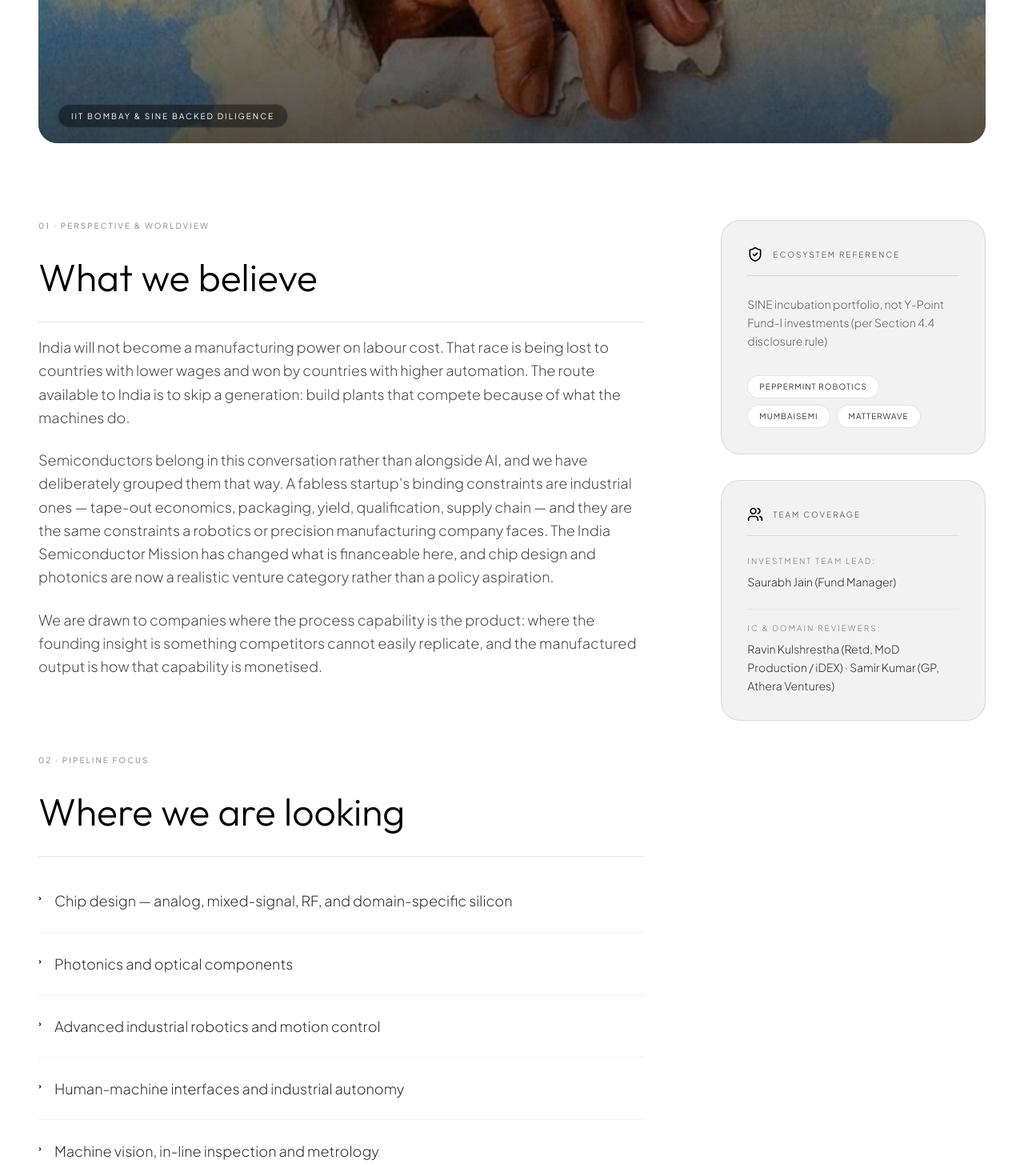
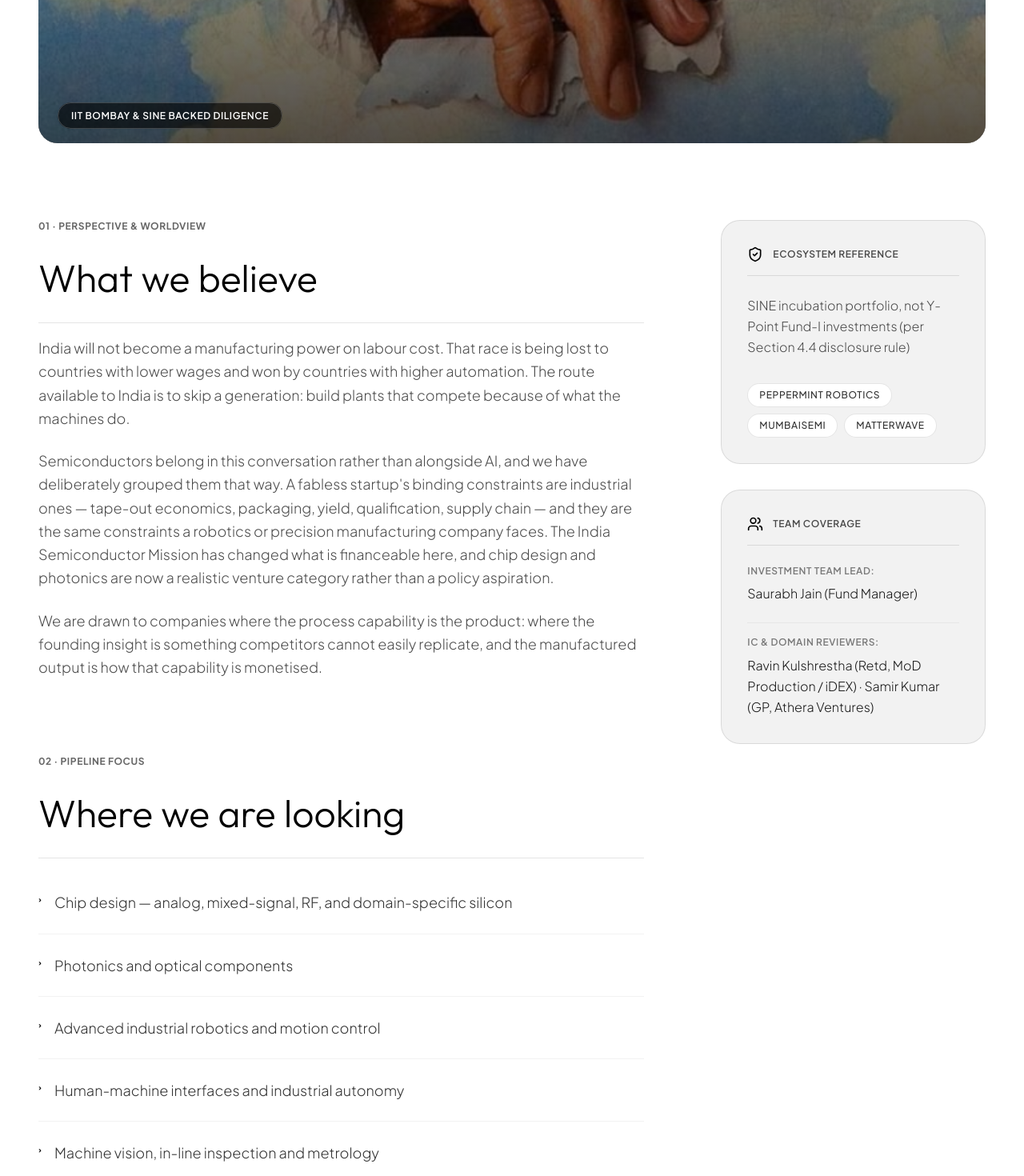
Before and after one commit to Ankit-singh-dot/y-point, a Next.js app in the folder my-app/: page /focus-areas/advanced-manufacturing-semiconductor in a window 1280 px wide. Shown: the part 1200-2670 px from the top of the page at 80% size. Built offline with nearby package versions, Linux system fonts and the light colour scheme.

Commit message:
second_updateapp/focus-areas/[slug]/page.tsx

```diff
--- a/my-app/app/focus-areas/[slug]/page.tsx
+++ b/my-app/app/focus-areas/[slug]/page.tsx
@@ -47,9 +47,9 @@ export default async function VerticalDetailPage({ params }: Props) {
         <div>
           <Link
             href="/focus-areas"
-            className="group inline-flex items-center gap-2.5 font-sans text-[10px] uppercase tracking-[0.2em] text-black/40 dark:text-white/40 hover:text-black dark:hover:text-white transition-colors"
+            className="group inline-flex items-center gap-2.5 font-sans text-xs uppercase tracking-wider text-black/60 dark:text-white/60 hover:text-black dark:hover:text-white transition-colors font-medium"
           >
-            <ArrowLeft className="h-3 w-3 transition-transform group-hover:-translate-x-1" />
+            <ArrowLeft className="h-3.5 w-3.5 transition-transform group-hover:-translate-x-1" />
             <span>Back to All Focus Areas</span>
           </Link>
         </div>
@@ -81,7 +81,7 @@ export default async function VerticalDetailPage({ params }: Props) {
           />
           <div className="absolute inset-0 bg-gradient-to-t from-black/60 to-transparent" />
           <div className="absolute bottom-4 sm:bottom-6 left-4 sm:left-6 right-4 sm:right-6">
-            <span className="font-sans text-[9px] sm:text-[10px] uppercase tracking-[0.2em] text-white bg-black/40 px-3.5 py-1.5 sm:px-4 sm:py-2 rounded-full border border-white/10 backdrop-blur-md">
+            <span className="font-sans text-xs uppercase tracking-wider font-semibold text-white bg-black/60 px-4 py-2 rounded-full border border-white/20 backdrop-blur-md">
               IIT Bombay &amp; SINE Backed Diligence
             </span>
           </div>
@@ -92,7 +92,7 @@ export default async function VerticalDetailPage({ params }: Props) {
           <div className="lg:col-span-8 space-y-24">
             {/* Block 2: What We Believe */}
             <div className="space-y-8">
-              <div className="font-sans text-[10px] uppercase tracking-[0.2em] text-black/40 dark:text-white/40 font-medium">
+              <div className="font-sans text-xs uppercase tracking-wider text-black/60 dark:text-white/60 font-bold">
                 01 · PERSPECTIVE &amp; WORLDVIEW
               </div>
               <h2 className="font-display font-light text-4xl sm:text-5xl text-black dark:text-white">
@@ -107,7 +107,7 @@ export default async function VerticalDetailPage({ params }: Props) {
 
             {/* Block 3: Where We Are Looking */}
             <div className="space-y-8">
-              <div className="font-sans text-[10px] uppercase tracking-[0.2em] text-black/40 dark:text-white/40 font-medium">
+              <div className="font-sans text-xs uppercase tracking-wider text-black/60 dark:text-white/60 font-bold">
                 02 · PIPELINE FOCUS
               </div>
               <h2 className="font-display font-light text-4xl sm:text-5xl text-black dark:text-white">
@@ -128,7 +128,7 @@ export default async function VerticalDetailPage({ params }: Props) {
 
             {/* Block 4: What a Fundable Company Looks Like Here */}
             <div className="space-y-8">
-              <div className="font-sans text-[10px] uppercase tracking-[0.2em] text-black/40 dark:text-white/40 font-medium">
+              <div className="font-sans text-xs uppercase tracking-wider text-black/60 dark:text-white/60 font-bold">
                 03 · THE INVESTMENT BAR
               </div>
               <h2 className="font-display font-light text-4xl sm:text-5xl text-black dark:text-white">
@@ -146,7 +146,7 @@ export default async function VerticalDetailPage({ params }: Props) {
 
             {/* Block 5: What Gets a Fast No */}
             <div className="space-y-8">
-              <div className="font-sans text-[10px] uppercase tracking-[0.2em] text-red-500 font-medium">
+              <div className="font-sans text-xs uppercase tracking-wider text-red-500 font-bold">
                 04 · DISQUALIFYING CONDITIONS
               </div>
               <h2 className="font-display font-light text-4xl sm:text-5xl text-black dark:text-white flex items-center gap-4">
@@ -155,7 +155,7 @@ export default async function VerticalDetailPage({ params }: Props) {
               </h2>
 
               <div className="rounded-3xl border border-red-500/20 bg-red-500/5 p-8 sm:p-12 space-y-6">
-                <p className="font-sans text-[10px] uppercase tracking-[0.2em] font-medium text-red-500/80">
+                <p className="font-sans text-xs uppercase tracking-wider font-semibold text-red-500/90">
                   We publish our disqualifying conditions to cut unqualified inbound, respect founder time, and signal domain rigor.
                 </p>
                 <div className="space-y-6 pt-4 border-t border-red-500/10">
@@ -176,18 +176,18 @@ export default async function VerticalDetailPage({ params }: Props) {
             <div className="rounded-3xl bg-black/5 dark:bg-[#0a0a0a] p-8 space-y-6 border border-black/10 dark:border-white/5">
               <div className="flex items-center gap-3 border-b border-black/10 dark:border-white/10 pb-4">
                 <ShieldCheck className="h-5 w-5 text-black dark:text-white" />
-                <h3 className="font-sans text-[10px] uppercase tracking-[0.2em] text-black/60 dark:text-white/60">
+                <h3 className="font-sans text-xs uppercase tracking-wider text-black/70 dark:text-white/70 font-semibold">
                   Ecosystem Reference
                 </h3>
               </div>
-              <p className="font-sans font-light text-sm text-black/60 dark:text-white/60 leading-relaxed">
+              <p className="font-sans font-light text-sm sm:text-base text-black/70 dark:text-white/70 leading-relaxed">
                 {vertical.ecosystemReference.disclaimer}
               </p>
               <div className="flex flex-wrap gap-2 pt-2">
                 {vertical.ecosystemReference.companies.map((co, idx) => (
                   <span
                     key={idx}
-                    className="rounded-full border border-black/10 dark:border-white/20 bg-white dark:bg-black px-3.5 py-1.5 font-sans text-[10px] uppercase tracking-[0.1em] text-black/80 dark:text-white/80"
+                    className="rounded-full border border-black/10 dark:border-white/20 bg-white dark:bg-black px-3.5 py-1.5 font-sans text-xs uppercase tracking-wider text-black/80 dark:text-white/80 font-medium"
                   >
                     {co}
                   </span>
@@ -199,18 +199,18 @@ export default async function VerticalDetailPage({ params }: Props) {
             <div className="rounded-3xl bg-black/5 dark:bg-[#0a0a0a] p-8 space-y-6 border border-black/10 dark:border-white/5">
               <div className="flex items-center gap-3 border-b border-black/10 dark:border-white/10 pb-4">
                 <Users className="h-5 w-5 text-black dark:text-white" />
-                <h3 className="font-sans text-[10px] uppercase tracking-[0.2em] text-black/60 dark:text-white/60">
+                <h3 className="font-sans text-xs uppercase tracking-wider text-black/70 dark:text-white/70 font-semibold">
                   Team Coverage
                 </h3>
               </div>
-              <div className="space-y-6 text-sm">
+              <div className="space-y-6 text-sm sm:text-base">
                 <div className="space-y-2">
-                  <span className="font-sans text-[10px] uppercase tracking-[0.2em] text-black/40 dark:text-white/40 block">Investment Team Lead:</span>
-                  <span className="font-sans font-light text-black/80 dark:text-white/80">{vertical.teamCoverage.lead}</span>
+                  <span className="font-sans text-xs uppercase tracking-wider text-black/50 dark:text-white/50 block font-semibold">Investment Team Lead:</span>
+                  <span className="font-sans font-light text-black/90 dark:text-white/90">{vertical.teamCoverage.lead}</span>
                 </div>
                 <div className="space-y-2 pt-4 border-t border-black/5 dark:border-white/5">
-                  <span className="font-sans text-[10px] uppercase tracking-[0.2em] text-black/40 dark:text-white/40 block">IC &amp; Domain Reviewers:</span>
-                  <span className="font-sans font-light text-black/80 dark:text-white/80 leading-relaxed block">{vertical.teamCoverage.icMembers.join(" · ")}</span>
+                  <span className="font-sans text-xs uppercase tracking-wider text-black/50 dark:text-white/50 block font-semibold">IC &amp; Domain Reviewers:</span>
+                  <span className="font-sans font-light text-black/90 dark:text-white/90 leading-relaxed block">{vertical.teamCoverage.icMembers.join(" · ")}</span>
                 </div>
               </div>
             </div>
```
